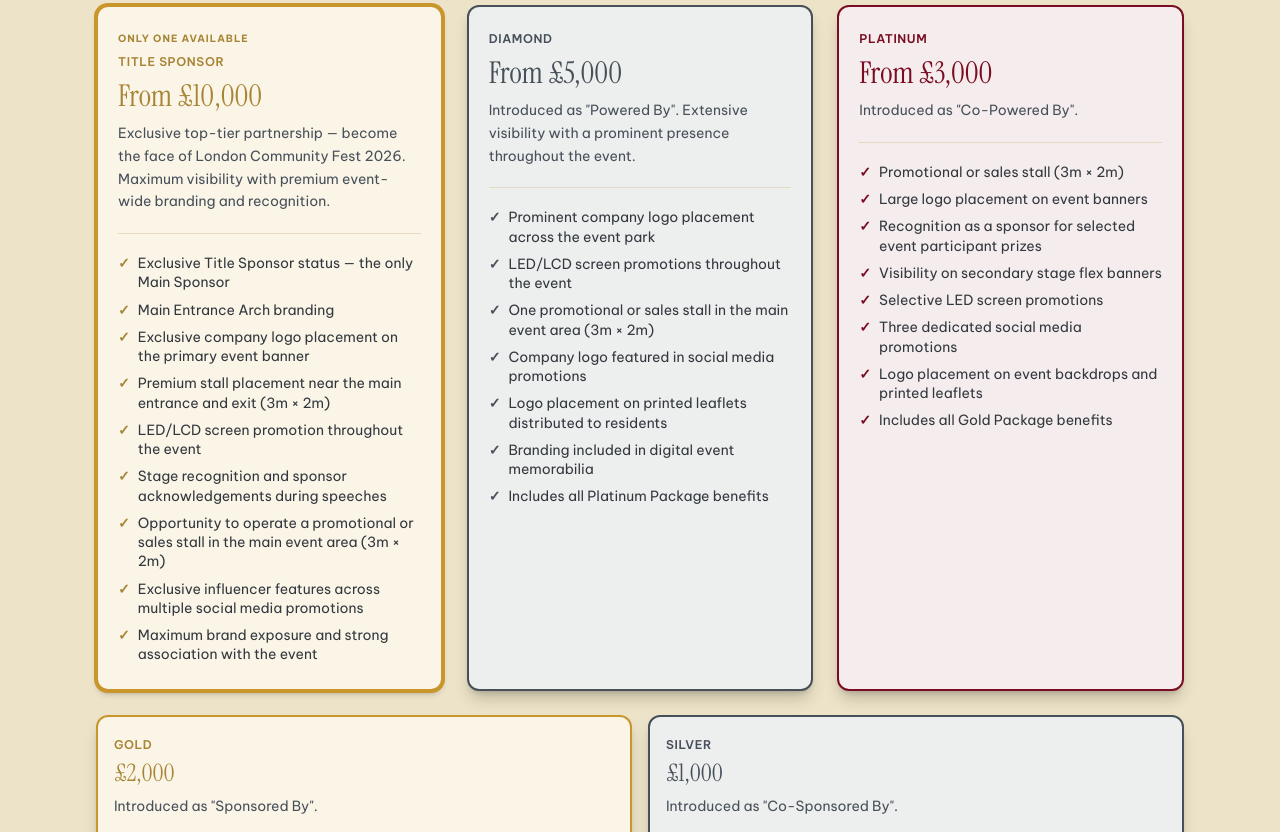
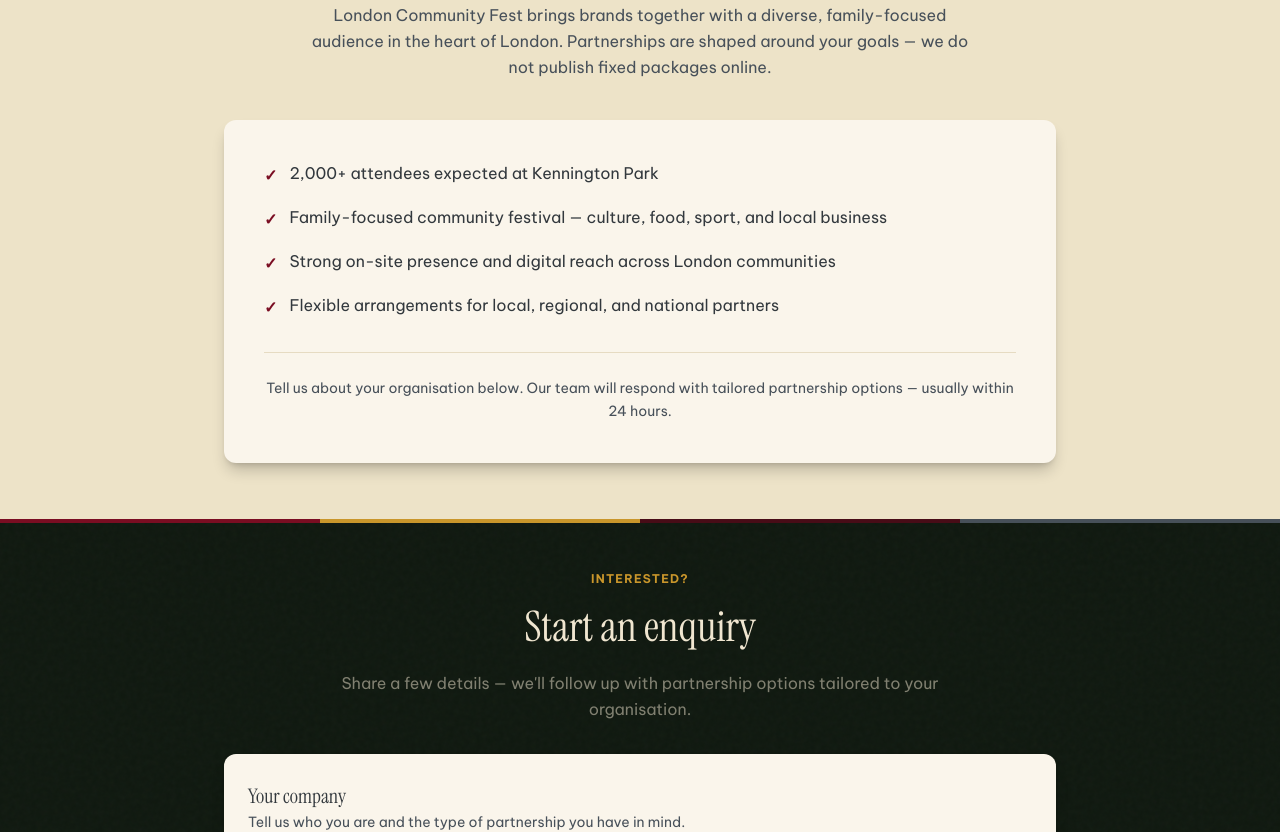
Before and after one commit to Mubeen16/London_community_fest, a Next.js app: page /sponsors in a window 1280 px wide. Shown: the part 540-1372 px from the top of the page. Built offline with nearby package versions, Linux system fonts and the light colour scheme.

Commit message:
Make sponsorship a private enquiry page without public packages.
Replace tier pricing on /sponsors with partnership highlights and enquiry form, use generic partnership labels in the form, and update nav and Get Involved CTAs.

Co-authored-by: Cursor <cursoragent@cursor.com>

```diff
--- a/app/sponsors/page.tsx
+++ b/app/sponsors/page.tsx
@@ -1,7 +1,7 @@
 import type { Metadata } from "next";
 import Link from "next/link";
 import { SponsorForm } from "@/components/forms/sponsor-form";
-import { SponsorTiersPageSection } from "@/components/landing/sponsor-tiers-page-section";
+import { SponsorPartnershipSection } from "@/components/landing/sponsor-partnership-section";
 import { SiteFooter } from "@/components/landing/site-footer";
 import { SiteHeader } from "@/components/landing/site-header";
 import { BrandBar } from "@/components/ui/brand-bar";
@@ -13,14 +13,12 @@ import { sectionClasses } from "@/lib/section-theme";
 import { cn } from "@/lib/utils";
 
 export const metadata: Metadata = {
-  title: "Sponsorship Packages | London Community Fest",
+  title: "Partner with us | London Community Fest",
   description:
-    "Partner with London Community Fest 2026. Sponsorship packages from £1,000 to £10,000. Reach 2,000+ families at Kennington Park."
+    "Enquire about sponsoring London Community Fest 2026. Connect your brand with thousands of families at Kennington Park.",
 };
 
 export default function SponsorsPage() {
-  const pdfUrl = siteConfig.sponsorshipPdfUrl;
-
   return (
     <>
       <SiteHeader />
@@ -46,7 +44,7 @@ export default function SponsorsPage() {
 
         <BrandBar />
 
-        <SponsorTiersPageSection />
+        <SponsorPartnershipSection />
 
         <BrandBar />
 
@@ -56,7 +54,8 @@ export default function SponsorsPage() {
               theme="dark"
               align="center"
               label="Interested?"
-              title="Get in touch"
+              title="Start an enquiry"
+              description="Share a few details — we'll follow up with partnership options tailored to your organisation."
               className="mb-8"
             />
 
@@ -66,19 +65,6 @@ export default function SponsorsPage() {
             >
               <SponsorForm />
             </PaperCard>
-
-            {pdfUrl ? (
-              <p className="mt-6 text-center">
-                <Link
-                  href={pdfUrl}
-                  target="_blank"
-                  rel="noopener noreferrer"
-                  className="font-sans text-sm font-semibold text-gold-400 underline-offset-2 hover:underline"
-                >
-                  Download our full sponsorship pack (PDF)
-                </Link>
-              </p>
-            ) : null}
 
             <p className="mt-6 text-center font-sans text-sm text-cream-muted">
               Prefer email?{" "}
--- a/components/forms/sponsor-form.tsx
+++ b/components/forms/sponsor-form.tsx
@@ -74,7 +74,7 @@ export function SponsorForm() {
     }
 
     if (!tierInterest) {
-      setErrorMessage("Please select a sponsorship package.");
+      setErrorMessage("Please select a partnership level or choose “Not sure yet”.");
       setStatus("error");
       return;
     }
@@ -129,7 +129,7 @@ export function SponsorForm() {
       >
           <FormFieldGroup
             title="Your company"
-            description="Tell us who you are and which package interests you."
+            description="Tell us who you are and the type of partnership you have in mind."
           >
             <div className="grid gap-5 sm:grid-cols-2">
               <FormField id="sponsor-company" label="Company name">
@@ -178,7 +178,7 @@ export function SponsorForm() {
               </select>
             </FormField>
 
-            <FormField id="sponsor-tier" label="Package interest">
+            <FormField id="sponsor-tier" label="Partnership interest">
               <select
                 id="sponsor-tier"
                 required
@@ -188,7 +188,7 @@ export function SponsorForm() {
                 className={selectClass}
               >
                 <option value="" disabled>
-                  Select a package
+                  Select partnership type
                 </option>
                 {sponsorTierOptions.map((tier) => (
                   <option key={tier.value} value={tier.value}>
--- /dev/null
+++ b/components/landing/sponsor-partnership-section.tsx
@@ -0,0 +1,47 @@
+import {
+  sponsorPartnershipHighlights,
+  sponsorPartnershipIntro,
+  sponsorPartnershipNote,
+} from "@/data/sponsor-partnership";
+import { sectionClasses, sectionHeadingTheme } from "@/lib/section-theme";
+import { Container } from "@/components/ui/container";
+import { PaperCard } from "@/components/ui/paper-card";
+import { SectionHeading } from "@/components/ui/section-heading";
+
+export function SponsorPartnershipSection() {
+  return (
+    <section className={sectionClasses("vendors", "py-12 sm:py-14")}>
+      <Container size="narrow" className="relative z-10">
+        <SectionHeading
+          theme={sectionHeadingTheme("vendors")}
+          align="center"
+          label="Why partner"
+          title="Reach London together"
+          description={sponsorPartnershipIntro}
+        />
+
+        <PaperCard torn={false} className="mt-8 rounded-xl px-6 py-8 sm:px-10 sm:py-10">
+          <ul className="space-y-4">
+            {sponsorPartnershipHighlights.map((item) => (
+              <li
+                key={item}
+                className="flex gap-3 font-sans text-sm leading-relaxed text-ink sm:text-base"
+              >
+                <span
+                  className="mt-0.5 shrink-0 font-bold text-crimson-400"
+                  aria-hidden
+                >
+                  ✓
+                </span>
+                <span>{item}</span>
+              </li>
+            ))}
+          </ul>
+          <p className="mt-8 border-t border-paper-300/80 pt-6 text-center font-sans text-sm leading-relaxed text-ink-muted">
+            {sponsorPartnershipNote}
+          </p>
+        </PaperCard>
+      </Container>
+    </section>
+  );
+}
--- a/components/landing/sponsors-section.tsx
+++ b/components/landing/sponsors-section.tsx
@@ -1,6 +1,8 @@
 import Link from "next/link";
-import { siteConfig } from "@/lib/config/site";
-import { SponsorTierGrid } from "@/components/landing/sponsor-tier-grid";
+import {
+  sponsorPartnershipHighlights,
+  sponsorPartnershipIntro,
+} from "@/data/sponsor-partnership";
 import { sectionClasses, sectionHeadingTheme } from "@/lib/section-theme";
 import { Container } from "@/components/ui/container";
 import { SectionHeading } from "@/components/ui/section-heading";
@@ -17,17 +19,26 @@ export function SponsorsSection() {
           theme={sectionHeadingTheme("sponsors")}
           label="Sponsors"
           title="Partner with us"
-          description="Support London Community Fest and connect with thousands of families across the capital."
+          description={sponsorPartnershipIntro}
         />
 
-        <SponsorTierGrid />
+        <ul className="mx-auto mt-8 max-w-xl space-y-3">
+          {sponsorPartnershipHighlights.slice(0, 3).map((item) => (
+            <li
+              key={item}
+              className="text-center font-sans text-sm leading-relaxed text-cream-muted"
+            >
+              {item}
+            </li>
+          ))}
+        </ul>
 
         <div className="mt-10 flex justify-center">
           <Link
-            href={`mailto:${siteConfig.email}?subject=Sponsorship%20enquiry`}
+            href="/sponsors"
             className="inline-flex items-center justify-center rounded-lg bg-gold-400 px-6 py-3 text-sm font-semibold text-forest-900 transition-colors duration-200 hover:bg-gold-300"
           >
-            Become a partner
+            Start an enquiry
           </Link>
         </div>
       </Container>
--- a/data/get-involved.ts
+++ b/data/get-involved.ts
@@ -16,7 +16,7 @@ export const getInvolved = {
       description:
         "Connect your brand with thousands of engaged families across London",
       href: "/sponsors",
-      ctaLabel: "View packages →",
+      ctaLabel: "Partner with us →",
       buttonStyle: "crimson" as const,
     },
   ],
--- /dev/null
+++ b/data/sponsor-partnership.ts
@@ -0,0 +1,14 @@
+import { eventConfig } from "@/lib/config/event";
+
+export const sponsorPartnershipIntro =
+  "London Community Fest brings brands together with a diverse, family-focused audience in the heart of London. Partnerships are shaped around your goals — we do not publish fixed packages online." as const;
+
+export const sponsorPartnershipNote =
+  "Tell us about your organisation below. Our team will respond with tailored partnership options — usually within 24 hours." as const;
+
+export const sponsorPartnershipHighlights = [
+  `${eventConfig.expectedAttendance} attendees expected at ${eventConfig.venue.name}`,
+  "Family-focused community festival — culture, food, sport, and local business",
+  "Strong on-site presence and digital reach across London communities",
+  "Flexible arrangements for local, regional, and national partners",
+] as const;
--- a/data/sponsor-tier-options.ts
+++ b/data/sponsor-tier-options.ts
@@ -1,11 +1,11 @@
 /** Values must match Django SponsorEnquiry.tier_interest choices exactly */
 export const sponsorTierOptions = [
-  { value: "title_sponsor", label: "Title Sponsor (from £10,000)" },
-  { value: "diamond", label: "Diamond (from £5,000)" },
-  { value: "platinum", label: "Platinum (from £3,000)" },
-  { value: "gold", label: "Gold (£2,000)" },
-  { value: "silver", label: "Silver (£1,000)" },
-  { value: "undecided", label: "Not sure yet" },
+  { value: "title_sponsor", label: "Title / headline partnership" },
+  { value: "diamond", label: "Major partnership" },
+  { value: "platinum", label: "Premium partnership" },
+  { value: "gold", label: "Brand partnership" },
+  { value: "silver", label: "Community partnership" },
+  { value: "undecided", label: "Not sure yet — please advise" },
 ] as const;
 
 export type SponsorTierInterest = (typeof sponsorTierOptions)[number]["value"];
--- a/lib/config/navigation.ts
+++ b/lib/config/navigation.ts
@@ -3,6 +3,6 @@ export const navigationLinks = [
   { label: "What's on", href: "/#whats-on" },
   { label: "Attend", href: "/#attend" },
   { label: "Vendors", href: "/vendors" },
-  { label: "Sponsors", href: "/sponsors" },
+  { label: "Partner", href: "/sponsors" },
   { label: "FAQ", href: "/#faq" },
 ] as const;
```
